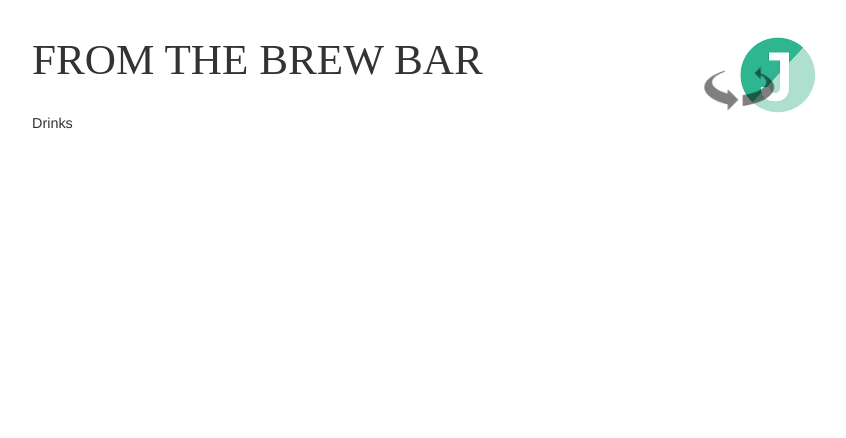
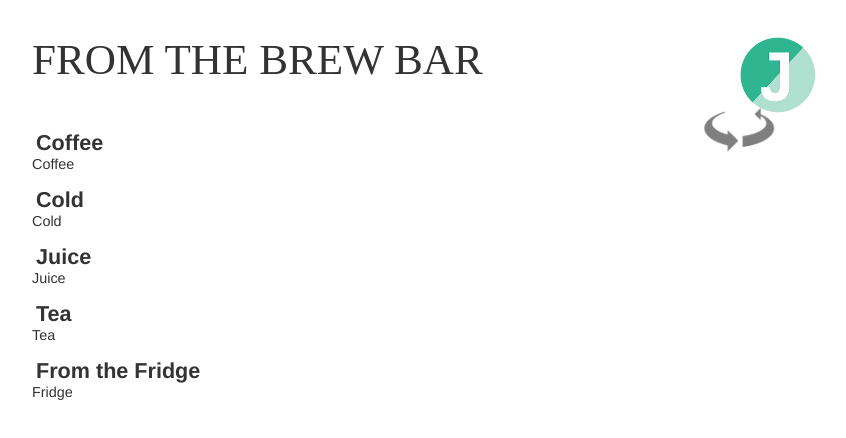
Before and after one commit to pcsmomo/menuboard, a React (Create React App) app in the folder client/: page /drinks in a window 1280 px wide. Shown: the top 438 px of the page, without its empty margins (193-1039 px from the left). Built offline with nearby package versions, Linux system fonts and the light colour scheme.

Commit message:
add empty components for drinks side

```diff
--- /dev/null
+++ b/client/src/components/board/drinks/Coffee.js
@@ -0,0 +1,18 @@
+import React, { Component } from "react";
+
+class Coffee extends Component {
+  renderMenu() {
+    return <div>Coffee</div>;
+  }
+
+  render() {
+    return (
+      <div>
+        <div className="thirdTitle">Coffee</div>
+        <div className="dishes">{this.renderMenu()}</div>
+      </div>
+    );
+  }
+}
+
+export default Coffee;
--- /dev/null
+++ b/client/src/components/board/drinks/Cold.js
@@ -0,0 +1,18 @@
+import React, { Component } from "react";
+
+class Cold extends Component {
+  renderMenu() {
+    return <div>Cold</div>;
+  }
+
+  render() {
+    return (
+      <div>
+        <div className="thirdTitle">Cold</div>
+        <div className="dishes">{this.renderMenu()}</div>
+      </div>
+    );
+  }
+}
+
+export default Cold;
--- a/client/src/components/board/drinks/Drinks.js
+++ b/client/src/components/board/drinks/Drinks.js
@@ -1,8 +1,22 @@
 import React, { Component } from "react";
+
+import Coffee from "./Coffee";
+import Cold from "./Cold";
+import Juice from "./Juice";
+import Tea from "./Tea";
+import Fridge from "./Fridge";
 
 class Drinks extends Component {
   render() {
-    return <div>Drinks</div>;
+    return (
+      <div>
+        <Coffee />
+        <Cold />
+        <Juice />
+        <Tea />
+        <Fridge />
+      </div>
+    );
   }
 }
 
--- /dev/null
+++ b/client/src/components/board/drinks/Fridge.js
@@ -0,0 +1,18 @@
+import React, { Component } from "react";
+
+class Fridge extends Component {
+  renderMenu() {
+    return <div>Fridge</div>;
+  }
+
+  render() {
+    return (
+      <div>
+        <div className="thirdTitle">From the Fridge</div>
+        <div className="dishes">{this.renderMenu()}</div>
+      </div>
+    );
+  }
+}
+
+export default Fridge;
--- /dev/null
+++ b/client/src/components/board/drinks/Juice.js
@@ -0,0 +1,18 @@
+import React, { Component } from "react";
+
+class Juice extends Component {
+  renderMenu() {
+    return <div>Juice</div>;
+  }
+
+  render() {
+    return (
+      <div>
+        <div className="thirdTitle">Juice</div>
+        <div className="dishes">{this.renderMenu()}</div>
+      </div>
+    );
+  }
+}
+
+export default Juice;
--- /dev/null
+++ b/client/src/components/board/drinks/Tea.js
@@ -0,0 +1,18 @@
+import React, { Component } from "react";
+
+class Tea extends Component {
+  renderMenu() {
+    return <div>Tea</div>;
+  }
+
+  render() {
+    return (
+      <div>
+        <div className="thirdTitle">Tea</div>
+        <div className="dishes">{this.renderMenu()}</div>
+      </div>
+    );
+  }
+}
+
+export default Tea;
```
